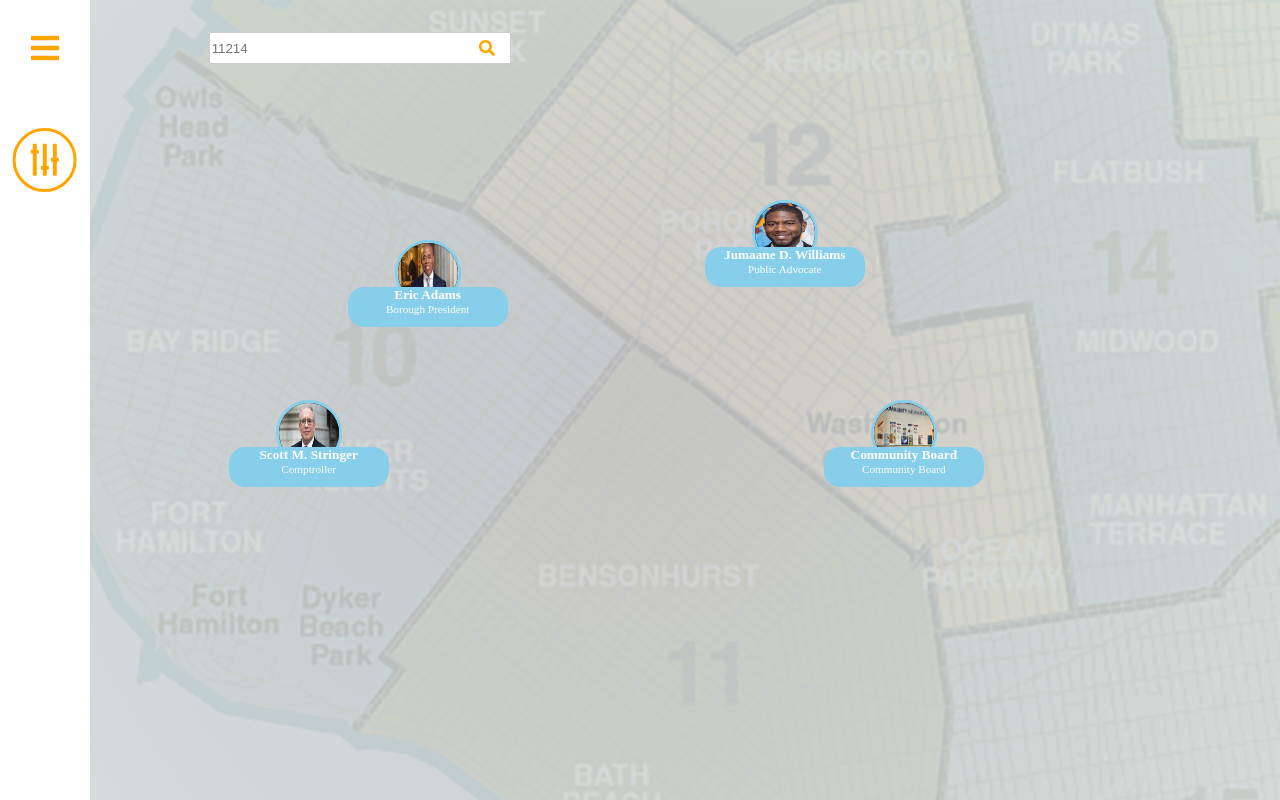
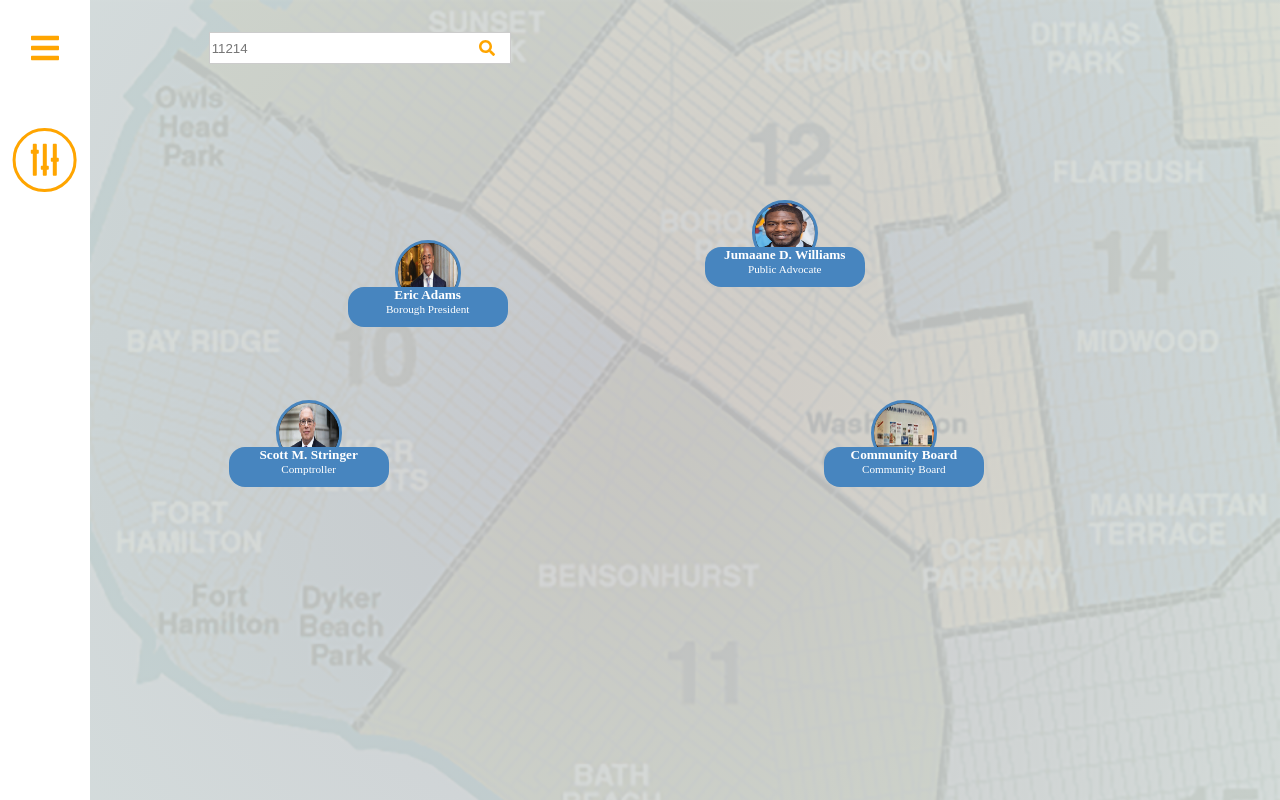
Before and after one commit to BLM-hackathon-CEJT-team/frontend_ui, a React (Create React App) app: page /results in a window 1280 px wide. Built offline with nearby package versions, Linux system fonts and the light colour scheme.

Commit message:
updated color on pins

```diff
--- a/src/components/Pin.module.css
+++ b/src/components/Pin.module.css
@@ -11,7 +11,7 @@
     width: 30%;
     border-radius: 50%;
     background-color: black;
-    border: 3px solid skyblue;
+    border: 3px solid #4785BF;
     left: 50%;
     position: absolute;
     transform: translateX(-50%);
@@ -20,7 +20,7 @@
 .Info {
     height: 40%;
     width: 80%;
-    background-color: skyblue;
+    background-color: #4785BF;
     border-radius: 1rem;
     top: 47%;
     left: 50%;
```
